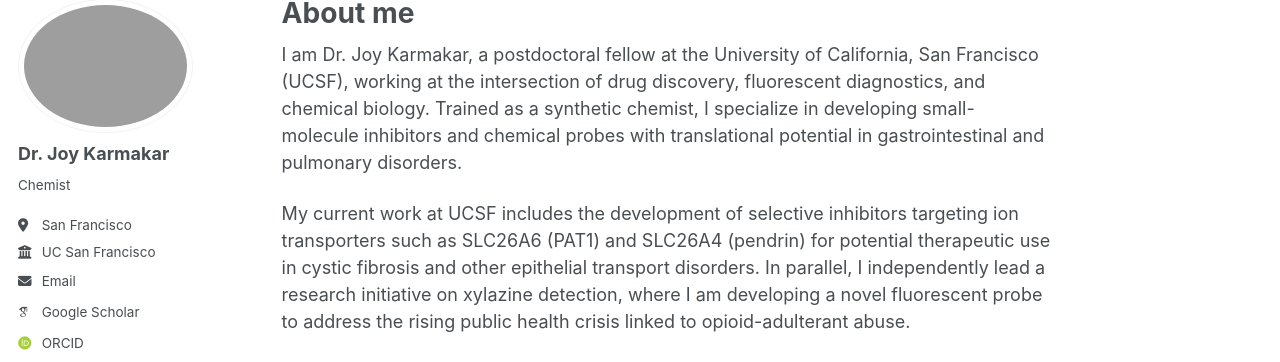
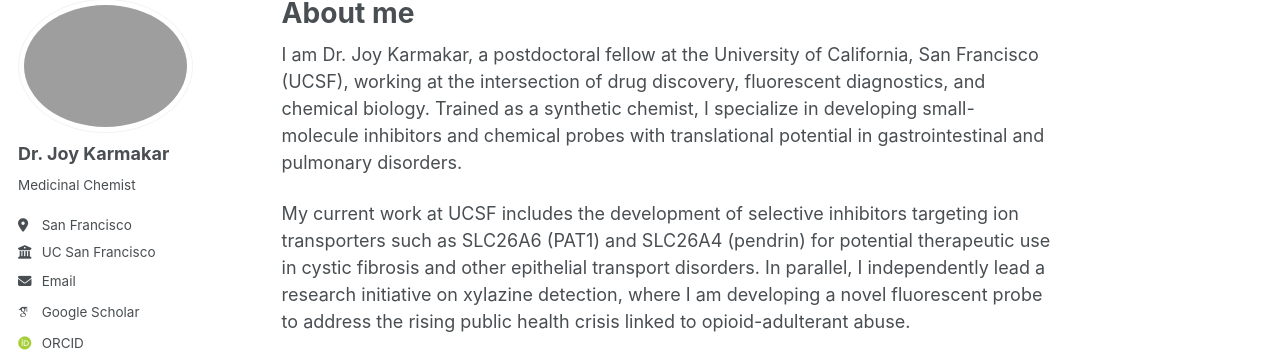
Before and after one commit to DrJoyKarmakar/DrJoyKarmakar.github.io, a Jekyll site: the page built from _pages/about.md, in a window 1280 px wide. Shown: the part 100-462 px from the top of the page. Built offline with Jekyll 4.4.1, drawn with Linux system fonts in a browser that asks for light colours; some web fonts are replaced; a script that is not in the unit is left out.

Commit message:
Update _config.yml

```diff
--- a/_config.yml
+++ b/_config.yml
@@ -22,8 +22,8 @@ repository               : "DrJoyKarmakar/drjoykarmakar.github.io"
 author:
   # Biographic information
   name             : "Dr. Joy Karmakar"
-  avatar           : "IMG_8303.png"
-  bio              : "Chemist"
+  avatar           : "IMG_8311.png"
+  bio              : "Medicinal Chemist"
   location         : "San Francisco"
   employer         : "UC San Francisco"
   uri              : # URL
```
